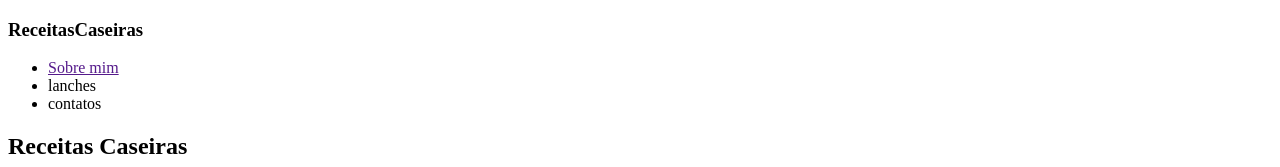
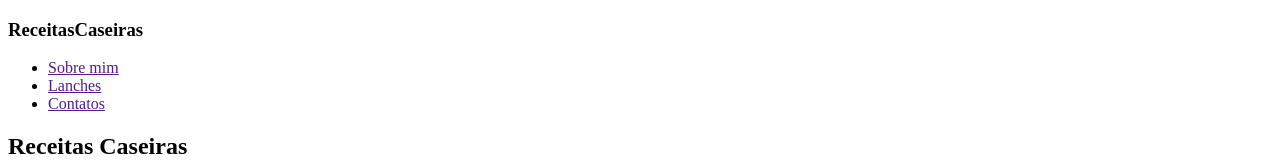
Before and after one commit to felipeoliveiraa98/receitas-, a plain HTML site: page index.html in a window 1280 px wide. Shown: the top 167 px of the page. Drawn offline with Linux system fonts and the light colour scheme.

```diff
--- a/index.html
+++ b/index.html
@@ -12,8 +12,8 @@
         <nav>
             <ul>
                 <li><a href=""> Sobre mim</a></li>
-                <li><a href=""></a>lanches</li>
-                <li><a href=""></a>contatos</li>
+                <li><a href="">Lanches</a></li>
+                <li><a href="">Contatos</a></li>
             </ul>
         </nav>
     </header>
```
